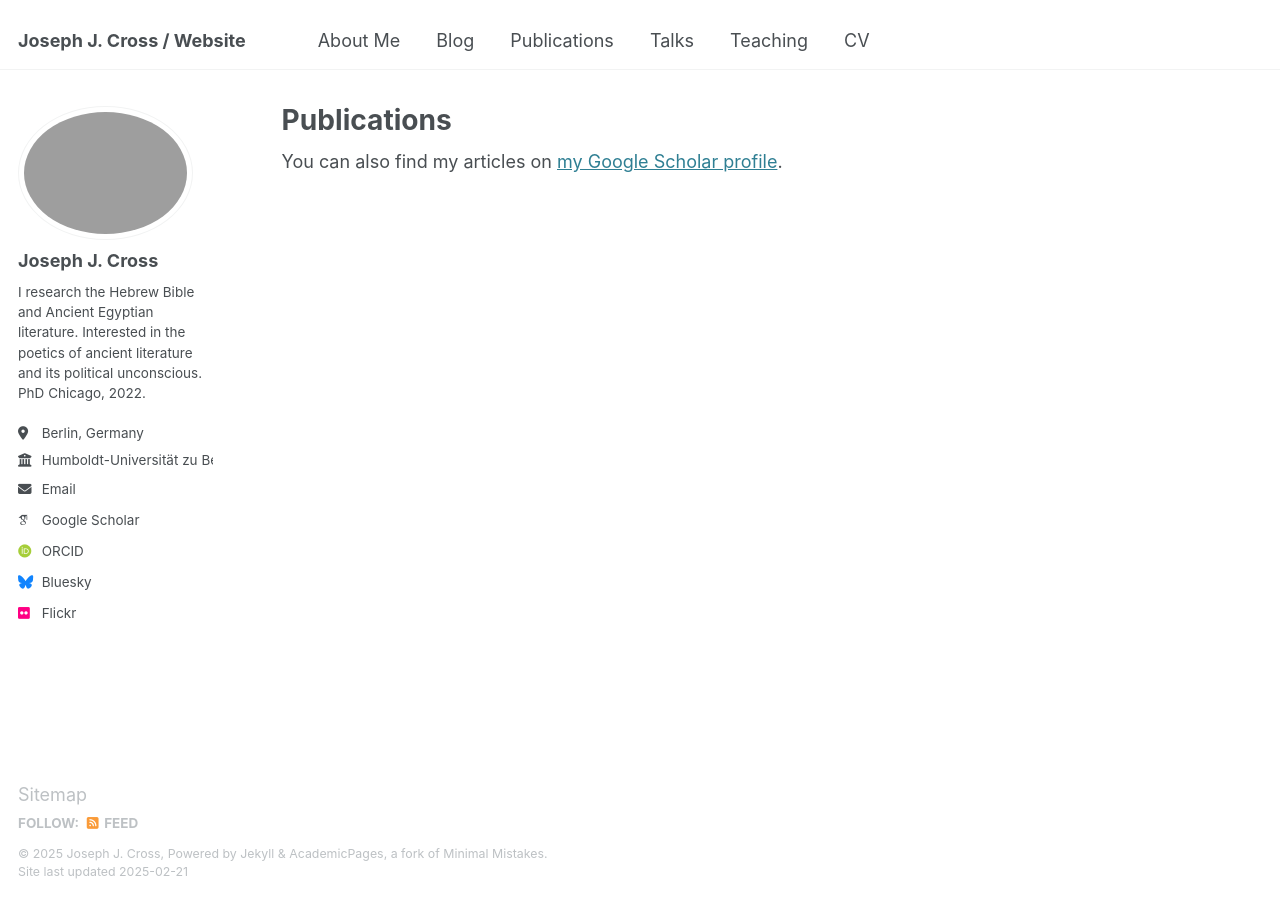
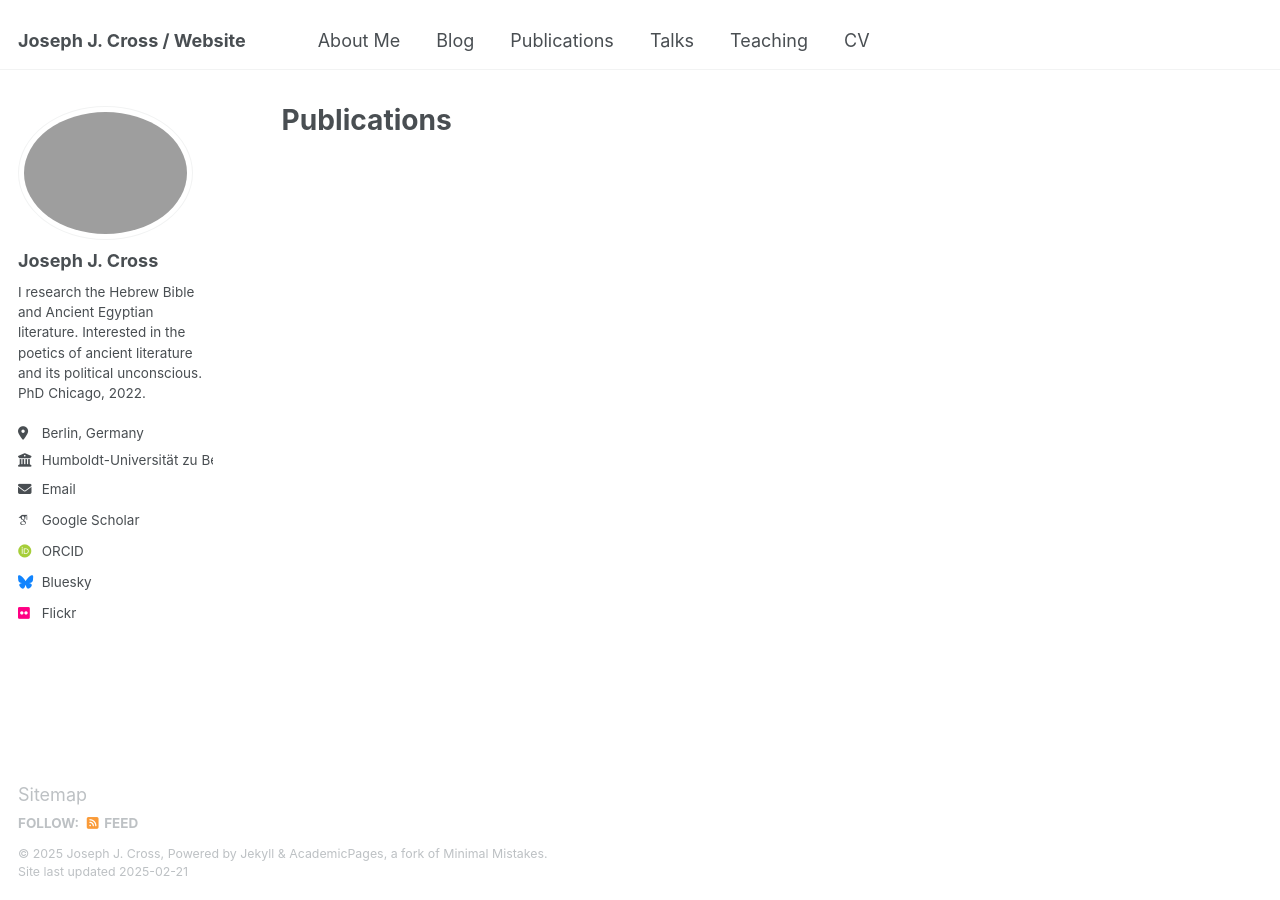
Before and after one commit to josephjcross/josephjcross.github.io, a Jekyll site: the page built from _pages/publications.html, in a window 1280 px wide. Built offline with Jekyll 4.4.1, drawn with Linux system fonts in a browser that asks for light colours; some web fonts are replaced.

Commit message:
Update publications.html

```diff
--- a/_pages/publications.html
+++ b/_pages/publications.html
@@ -5,29 +5,8 @@ permalink: /publications/
 author_profile: true
 ---
 
-{% if site.author.googlescholar %}
-  <div class="wordwrap">You can also find my articles on <a href="{{site.author.googlescholar}}">my Google Scholar profile</a>.</div>
-{% endif %}
-
 {% include base_path %}
 
-<!-- New style rendering if publication categories are defined -->
-{% if site.publication_category %}
-  {% for category in site.publication_category  %}
-    {% assign title_shown = false %}
-    {% for post in site.publications reversed %}
-      {% if post.category != category[0] %}
-        {% continue %}
-      {% endif %}
-      {% unless title_shown %}
-        <h2>{{ category[1].title }}</h2><hr />
-        {% assign title_shown = true %}
-      {% endunless %}
-      {% include archive-single.html %}
-    {% endfor %}
-  {% endfor %}
-{% else %}
-  {% for post in site.publications reversed %}
-    {% include archive-single.html %}
-  {% endfor %}
-{% endif %}
+{% for post in site.aboutme reversed %}
+  {% include archive-single.html %}
+{% endfor %}
```
